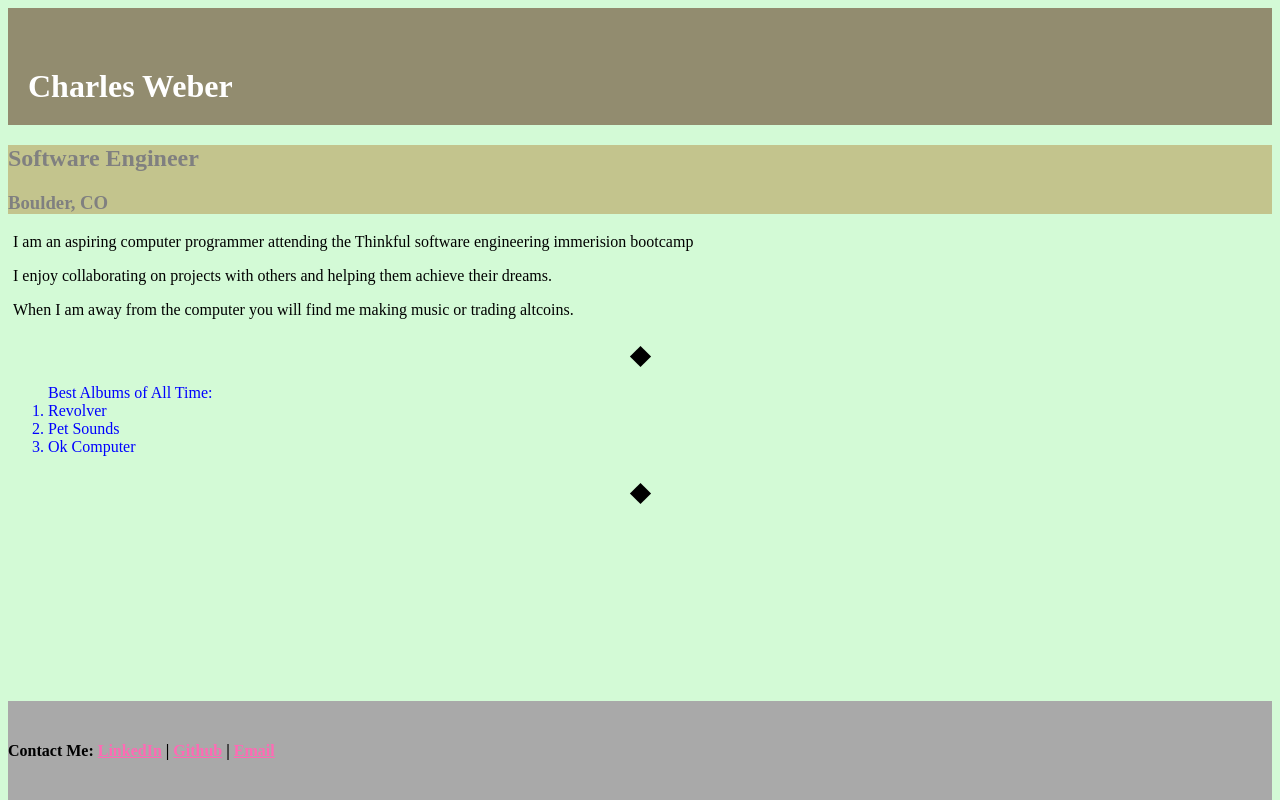
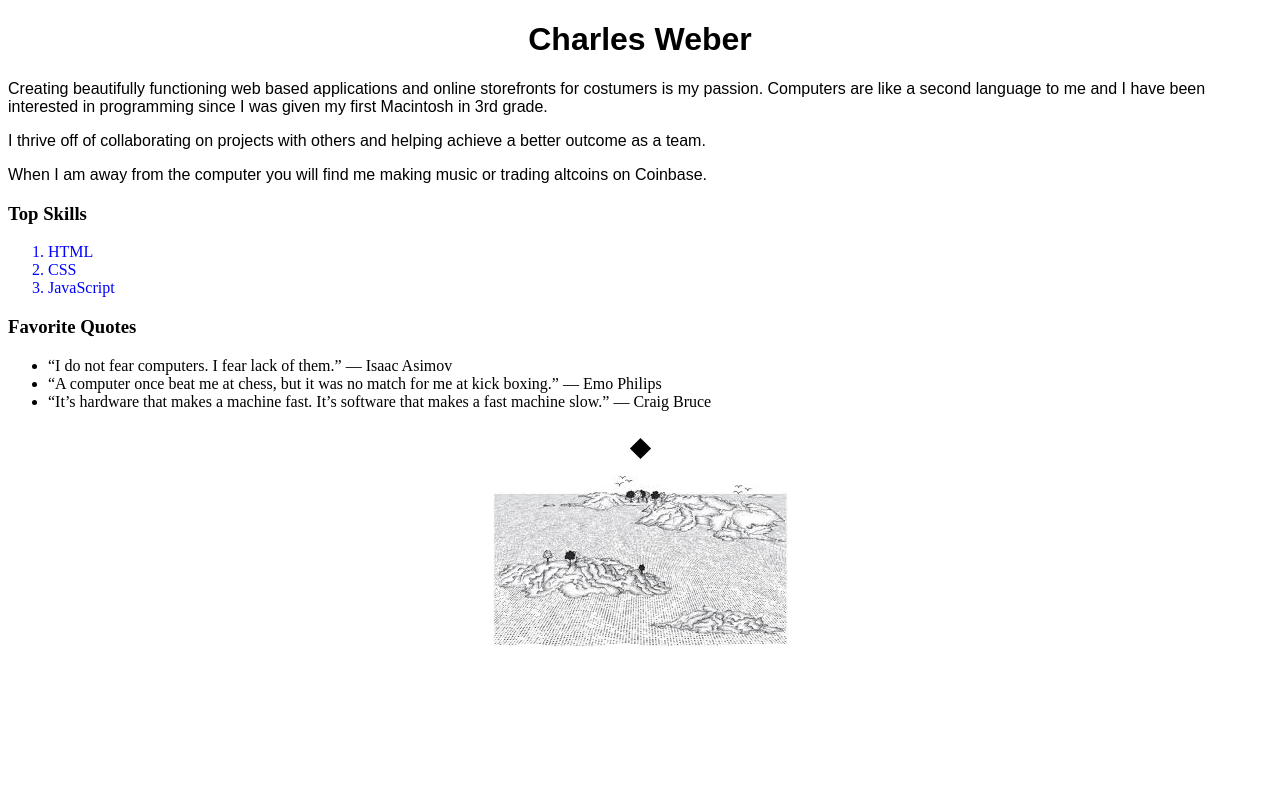
Before and after one commit to chicer/chicer.github.io, a plain HTML site: page index.html in a window 1280 px wide. Shown: the top 800 px of the page. Drawn offline with Linux system fonts and the light colour scheme; a script that the page names is missing.

Commit message:
Add files via upload

```diff
--- a/index.html
+++ b/index.html
@@ -3,48 +3,68 @@
   <head>
     <meta charset="utf-8">
     <meta name="viewport" content="width=device-width">
-    <title>repl.it</title>
+    <title>Portfolio</title>
     <link href="style.css" rel="stylesheet" type="text/css" />
   </head>
+<!-- This is the header -->
+<header>
 
+    <h1>Charles Weber</h1>
+
+</header>
+<!-- This is the Main body of text -->
 <body>
-    <header>
-    <h1>Charles Weber</h1>
-    </header>
 
+	<main>
+		<p>Creating beautifully functioning web based applications and online storefronts for costumers is my passion. Computers are like a second language to me and I have been interested in programming since I was given my first Macintosh in 3rd grade.</p>
+
+    <p>I thrive off of collaborating on projects with others and helping achieve a better outcome as a team.</p>
+
+    <p>When I am away from the computer you will find me making music or trading altcoins on Coinbase.</p>
+
+		<article>
+			<section>
+				<h3>Top Skills</h3>
+<!-- Ordered List -->
+				 <ol>
+          <li>HTML</li>
+          <li>CSS</li>
+          <li>JavaScript </li>
+        </ol>
+			</section>
+
+      <section>
+				<h3>Favorite Quotes</h3>
+<!-- UnOrdered List -->
+				 <ul>
+          <li>“I do not fear computers. I fear lack of them.”
+— Isaac Asimov</li>
+          <li>“A computer once beat me at chess, but it was no match for me at kick boxing.”
+— Emo Philips</li>
+          <li>“It’s hardware that makes a machine fast.  It’s software that makes a fast machine slow.”
+— Craig Bruce</li>
+        </ul>
+			</section>
+		</article>
+
+	</main>
+
+<hr>
 <div>
-<h2>Software Engineer</h2>
-
-<h3>Boulder, CO</h3>
+<img src="images/eloquent.jpeg" />
 </div>
-
-
-
-<p>I am an aspiring computer programmer attending the Thinkful software engineering immerision bootcamp</p>
-
-
-<p>I enjoy collaborating on projects with others and helping them achieve their dreams.</p>
-
-<p>When I am away from the computer you will find me making music or trading altcoins.</p>
-<hr>
-  <ol>
-Best Albums of All Time:
-
-    <li>Revolver</li>
-    <li>Pet Sounds</li>
-    <li>Ok Computer </li>
-  </ol>
-</p>
-<hr>
     <script src="script.js"></script>
 </body>
+
+<!-- This is the Footer and contact links -->
 
   <footer>
     <h4>
       Contact Me:
-      <a href="https://www.linkedin.com/in/nick-weber-13432059/">LinkedIn</a> |
-      <a href="https://www.github.com/chicer">Github</a> |
-      <a href="weberwithagrill@gmail.com">Email</a>
+      <a href="https://www.linkedin.com/in/nick-weber-13432059/" >LinkedIn</a> |
+      <a href="https://www.github.com/chicer" target="_blank">Github</a> |
+      <a href="weberwithagrill@gmail.com" target="_blank">Email</a>
       </h4>
+
   </footer>
 </html>
--- a/style.css
+++ b/style.css
@@ -1,14 +1,5 @@
-/* cool diamond horizontal break */
-hr {
-  width: 15px;
-  height: 15px;
-  border: none;
-  background: #000;
-  color: #000;
-  margin-top: 30px;
-  margin-bottom: 20px;
-  transform: rotate(45deg);
-}
+/* Arrangment Styles */
+
 
 ol {
   color: blue
@@ -16,17 +7,13 @@ ol {
 }
 
 header {
-  background-color: #928C6F;
+  text-align:center
 
 }
 
-div {
-  background-color:#C3C48D;
-
-}
 
 body {
-  background-color:#D3FAD6
+
 }
 
 footer {
@@ -34,26 +21,30 @@ footer {
     margin: 200px 0 0 0;
     padding: 20px 0;
 }
-
+/* All the Text and Font Parameters */
 h1 {
-  color: white;
-  padding: 60px 0 20px 20px;
-  margin: 0;
-  float: left;
+  color: rgb(0, 0, 0);
+  font-family: Arial, Helvetica, sans-serif
 }
 
 h2 {
 
-  color: grey
-
+  color: black
+  font-family: Arial, Helvetica, sans-serif
 }
 
 h3 {
   color: grey
+  font-family: Arial, Helvetica, sans-serif
+}
+
+div {
+  text-align:center
 }
 
 p {
-  padding-left: 5px;
+
+  font-family: Arial, Helvetica, sans-serif
 }
 
 /* cool diamond horizontal */
@@ -68,22 +59,19 @@ hr {
   transform: rotate(45deg);
 }
 
-nav {
-  border: 1px solid #000;
-  padding: 10px;
-  margin: 60px 20px 0 0;
-  width: 50%;
-  float: right;
-  color: #fff;
+/* Links */
+a:link {
+ background-color: palegreen
 }
 
-header:after,
-nav:after {
-  content: " ";
-  display: table;
-  clear: both;
+a:visited {
+ background-color: orchid
 }
 
-a {
-  color: hotpink;
+a:hover {
+  background-color: yellow;
 }
+
+a:active {
+  background-color: red
+}
```
Also changed, not shown: images/eloquent.jpeg (added).
